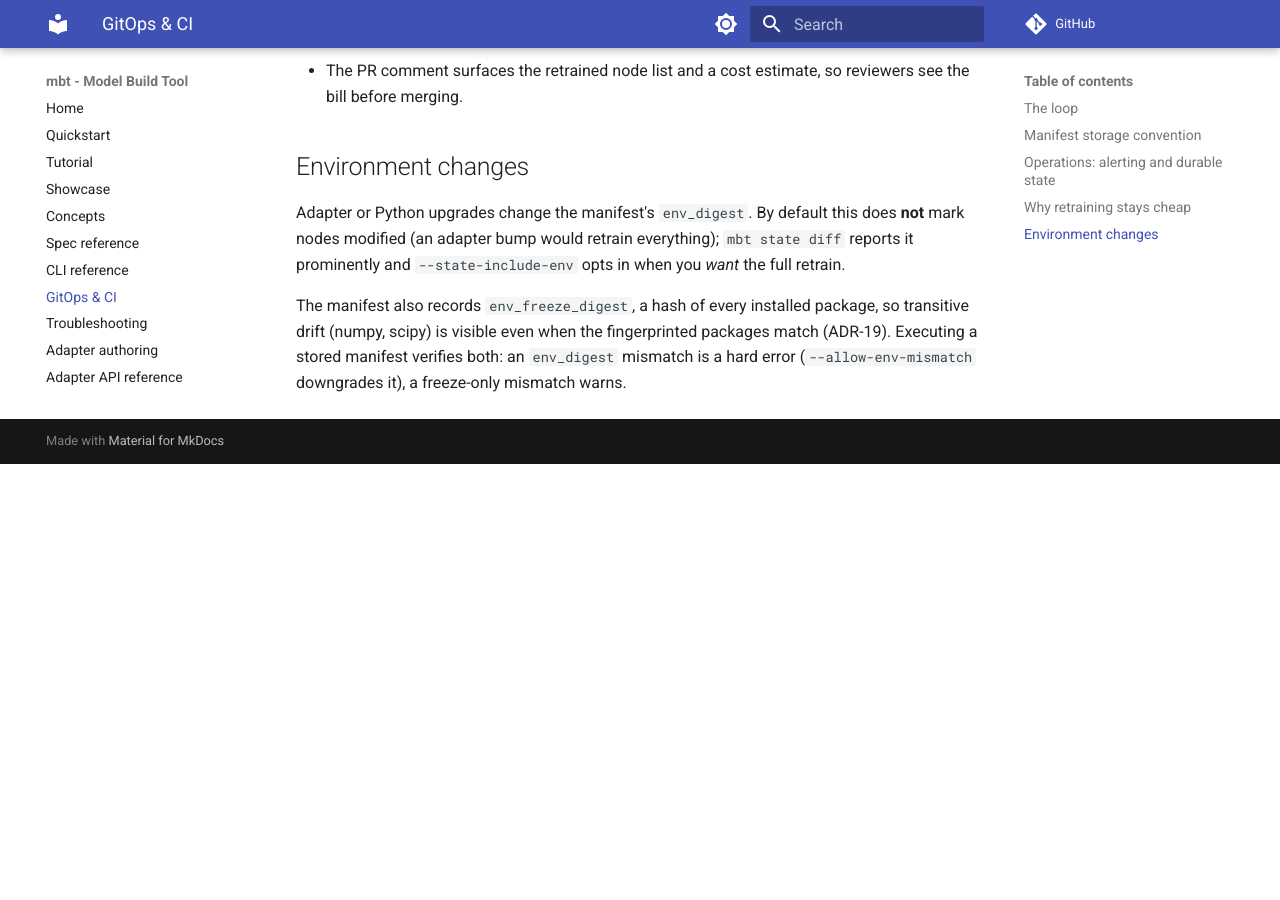
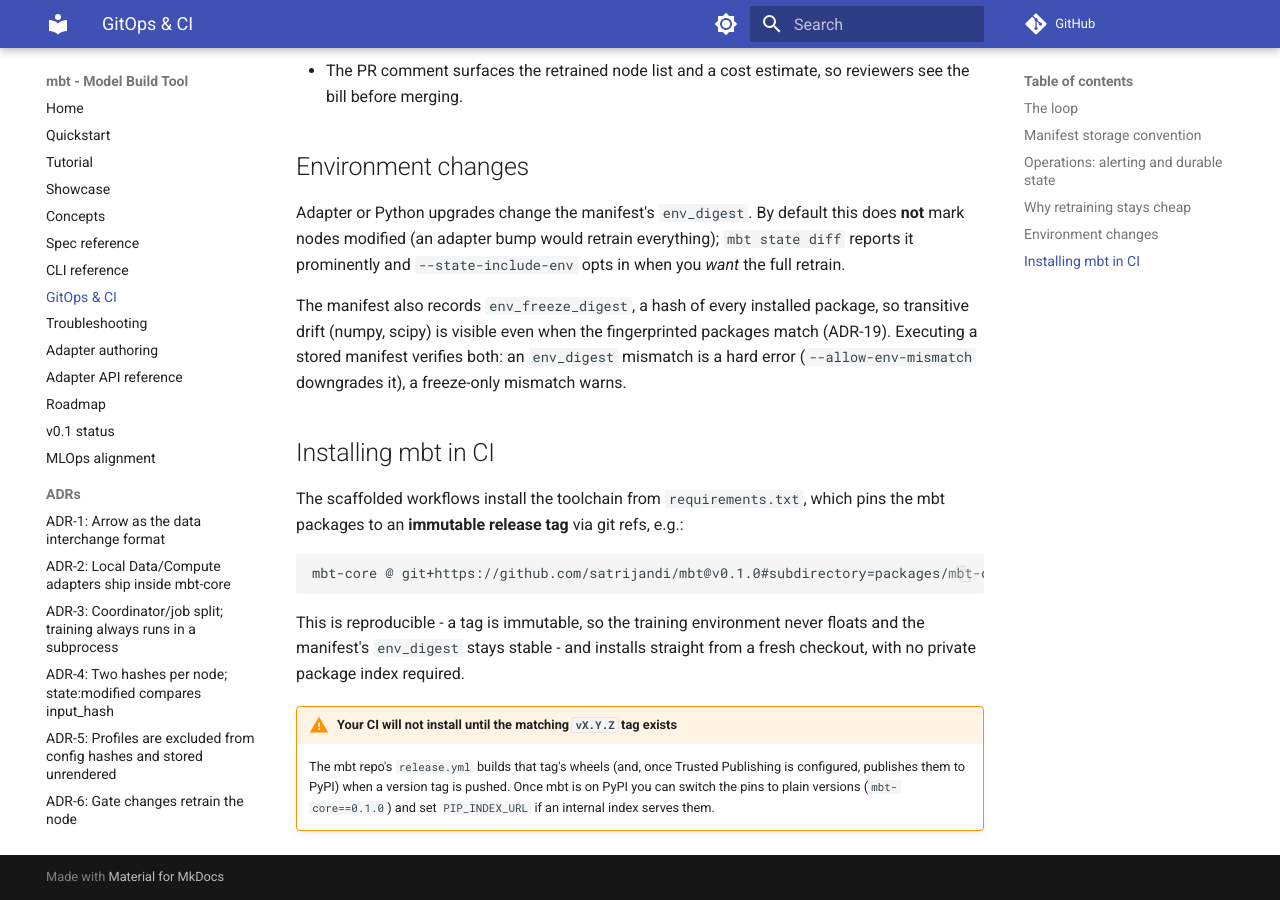
Before and after one commit to satrijandi/mbt, an MkDocs documentation site: the page built from docs/gitops.md, in a window 1280 px wide and 900 px high, scrolled down 1997 px. Built offline with MkDocs 1.6.1 and Material for MkDocs 9.7.7, drawn with Linux system fonts in a browser that asks for light colours; comment, search, counter and statistics services are not loaded; before the commit the page ends 2461 px from its top, so only the background shows below that.

Commit message:
Scaffold installs from tag-pinned git refs; add release workflow (#2)
Every `mbt init` project shipped CI that pip-installs mbt-core==<version> etc.,
which fails at the install step because nothing is on PyPI - so the headline
GitOps loop could not install itself.

Scaffold requirements.{in,txt} now pin the mbt packages to an immutable release
tag via git refs (mbt-core @ git+https://github.com/satrijandi/mbt@vX.Y.Z
#subdirectory=packages/mbt-core). This keeps the "pinned, non-floating"
env-digest guarantee the workflows require, while being installable straight
from a fresh checkout with no private index. The pins resolve once the matching
vX.Y.Z tag exists.

Add .github/workflows/release.yml: on a `v*` tag push it builds every workspace
wheel/sdist, publishes to PyPI via Trusted Publishing (OIDC, no stored token),
and cuts a GitHub release with generated notes. Inert until a tag is pushed;
publishing needs the one-time organizational step of configuring PyPI Trusted
Publishing for the `release` environment (documented in the workflow header).

Also: gitops.md "Installing mbt in CI" callout, and test_cli_basics now pins the
git-ref format.

Verify: scaffold tests + yamllint + PyYAML parse + mkdocs --strict clean.

Closes #2.

````diff
--- a/docs/gitops.md
+++ b/docs/gitops.md
@@ -99,3 +99,22 @@
 fingerprinted packages match (ADR-19). Executing a stored manifest verifies
 both: an `env_digest` mismatch is a hard error (`--allow-env-mismatch`
 downgrades it), a freeze-only mismatch warns.
+
+## Installing mbt in CI
+
+The scaffolded workflows install the toolchain from `requirements.txt`, which
+pins the mbt packages to an **immutable release tag** via git refs, e.g.:
+
+```text
+mbt-core @ git+https://github.com/satrijandi/mbt@v0.1.0#subdirectory=packages/mbt-core
+```
+
+This is reproducible - a tag is immutable, so the training environment never
+floats and the manifest's `env_digest` stays stable - and installs straight
+from a fresh checkout, with no private package index required.
+
+!!! warning "Your CI will not install until the matching `vX.Y.Z` tag exists"
+    The mbt repo's `release.yml` builds that tag's wheels (and, once Trusted
+    Publishing is configured, publishes them to PyPI) when a version tag is
+    pushed. Once mbt is on PyPI you can switch the pins to plain versions
+    (`mbt-core==0.1.0`) and set `PIP_INDEX_URL` if an internal index serves them.
````
Also changed, not shown: 4 other files.
